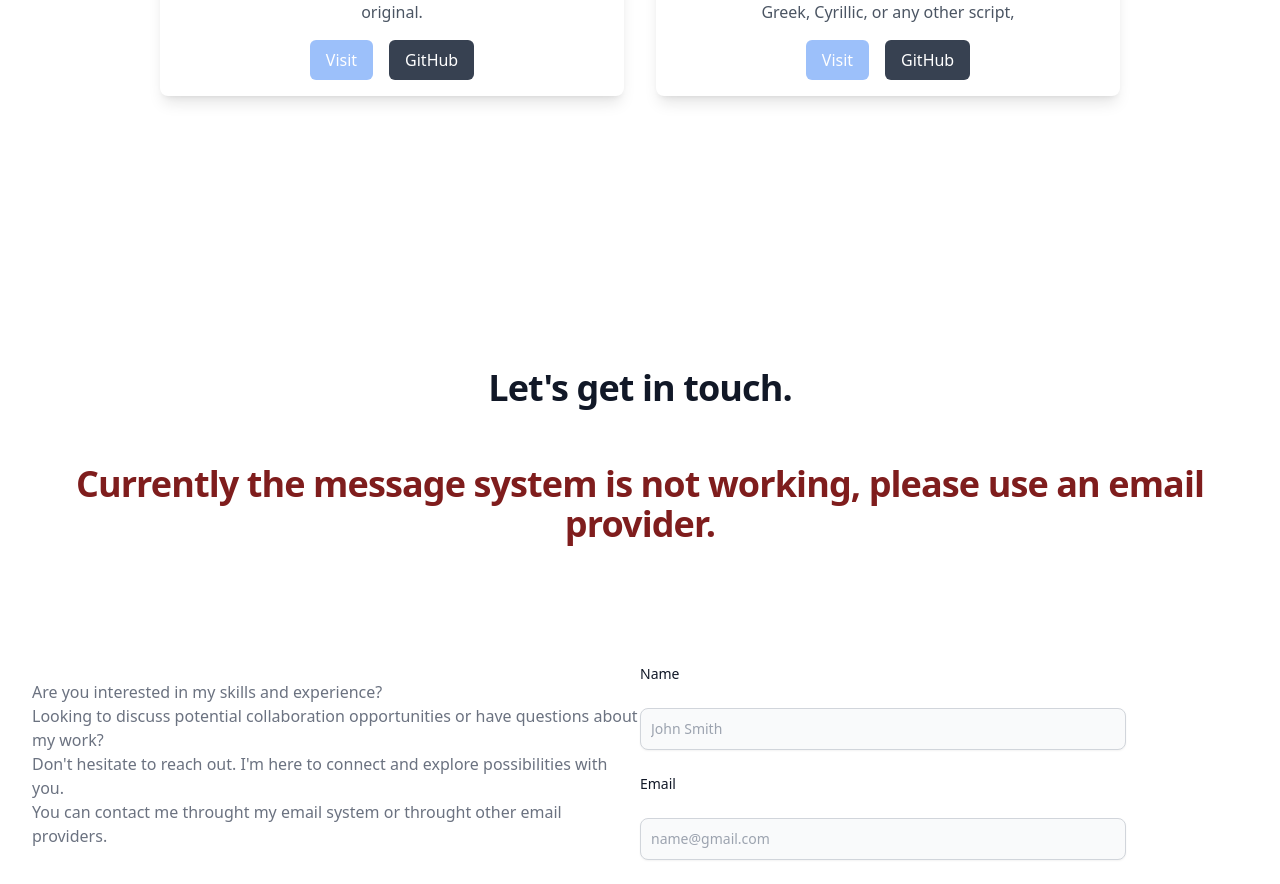
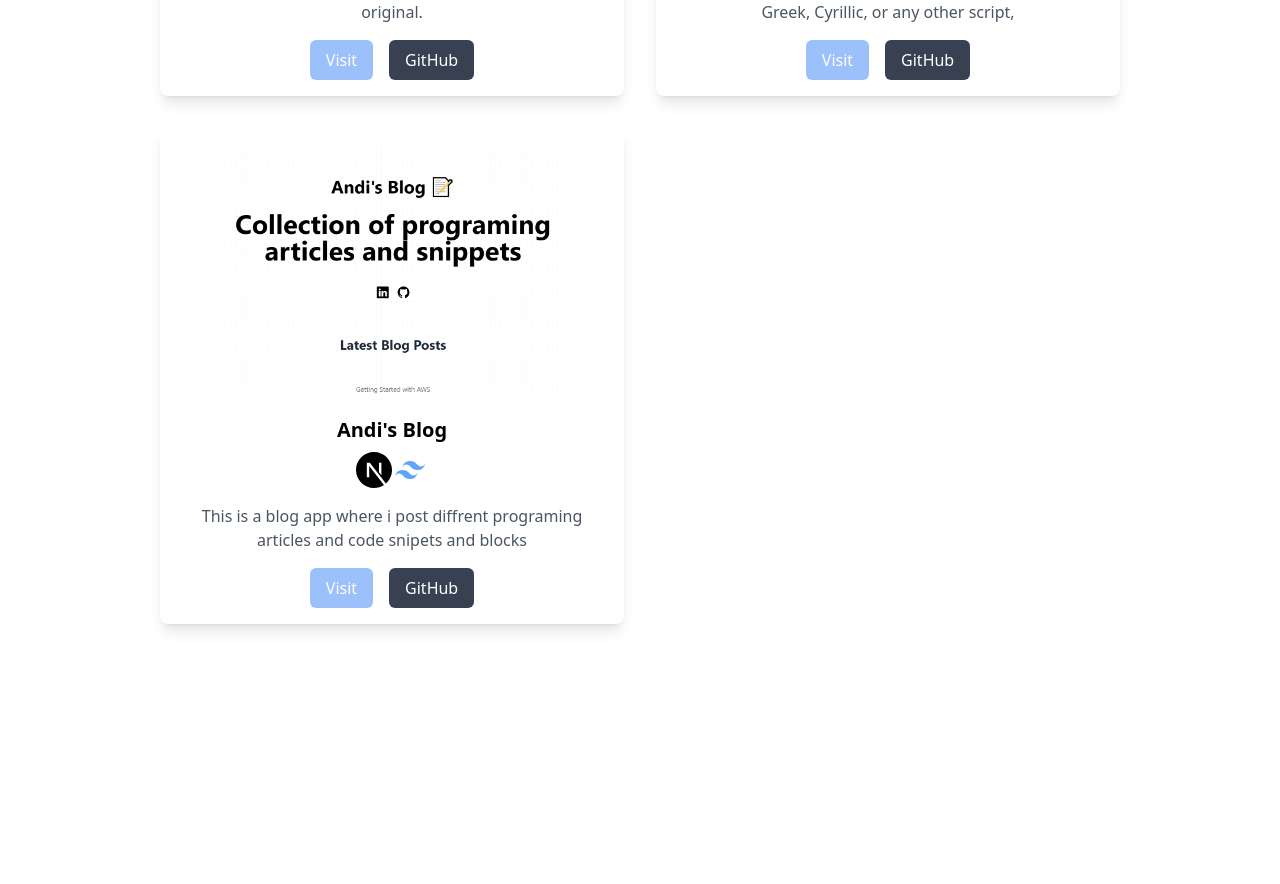
Before and after one commit to AndiZogaj22/portfolio, a React (Vite) app: page / in a window 1280 px wide. Shown: the part 4668-5552 px from the top of the page. Built offline with nearby package versions, Linux system fonts and the light colour scheme.

Commit message:
new project

```diff
--- a/src/components/Projects.jsx
+++ b/src/components/Projects.jsx
@@ -10,7 +10,7 @@ import p8 from '../assets/p8.png';
 import p9 from '../assets/p9.png';
 import p10 from '../assets/p10.png';
 import p11 from '../assets/p11.png';
-
+import p12 from '../assets/p12.png';
 import {  FaHtml5, FaCss3Alt, FaJs, FaReact } from 'react-icons/fa';
 import { BiLogoMongodb, BiLogoTailwindCss } from "react-icons/bi";
 import { SiExpress } from "react-icons/si";
@@ -103,6 +103,14 @@ techStack: [<BiLogoUnity size={36} className="text-black" />],
       image: p11,
       visitLink: "https://textshift.vercel.app/",
       githubLink: "https://github.com/AndiZogaj22/textshift"
+    },
+    {
+      name: "Andi's Blog",
+      techStack: [ <SiNextdotjs size={36} className="text-black" title="next" />,  <BiLogoTailwindCss size={36} className="text-blue-400" title="tailwind" />  ],
+      description: "This is a blog app where i post diffrent programing articles and code snipets and blocks",
+      image: p12,
+      visitLink: "https://blog-gamma-ruddy.vercel.app/",
+      githubLink: "https://github.com/AndiZogaj22/blog"
     }
     // Add more projects as needed
   ];
```
Also changed, not shown: src/assets/p12.png (added).
